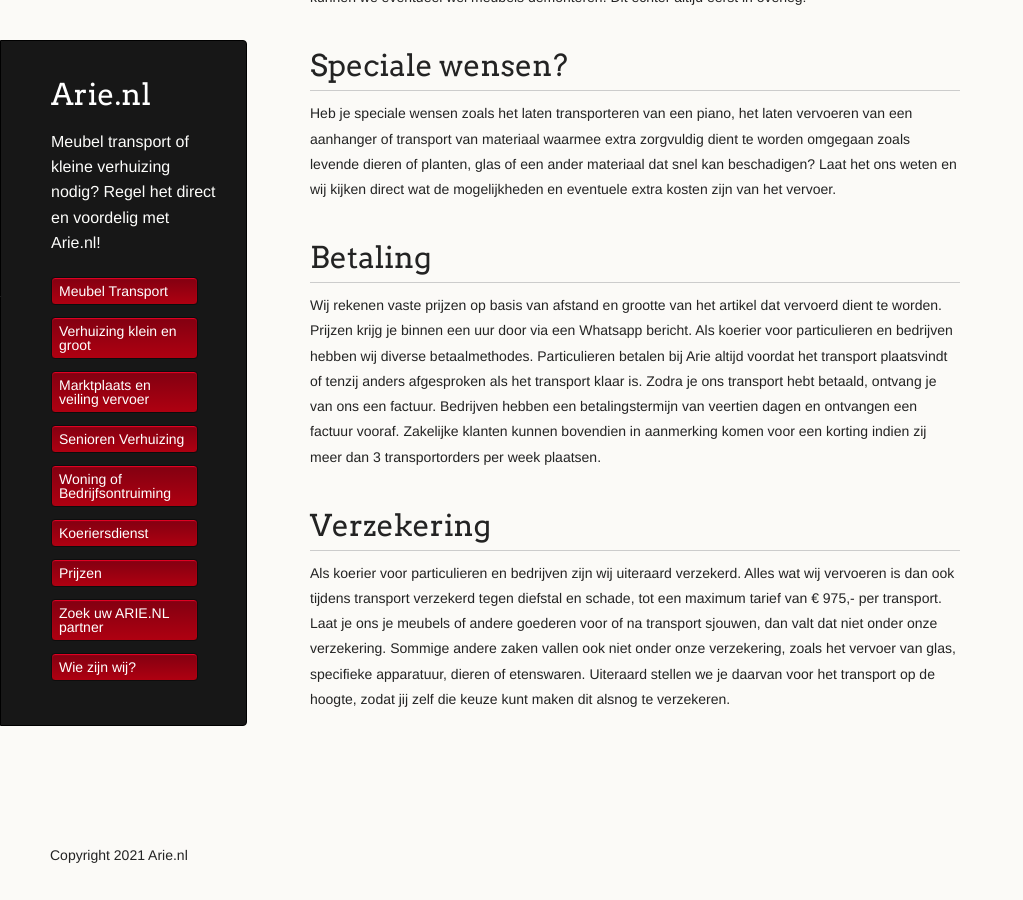
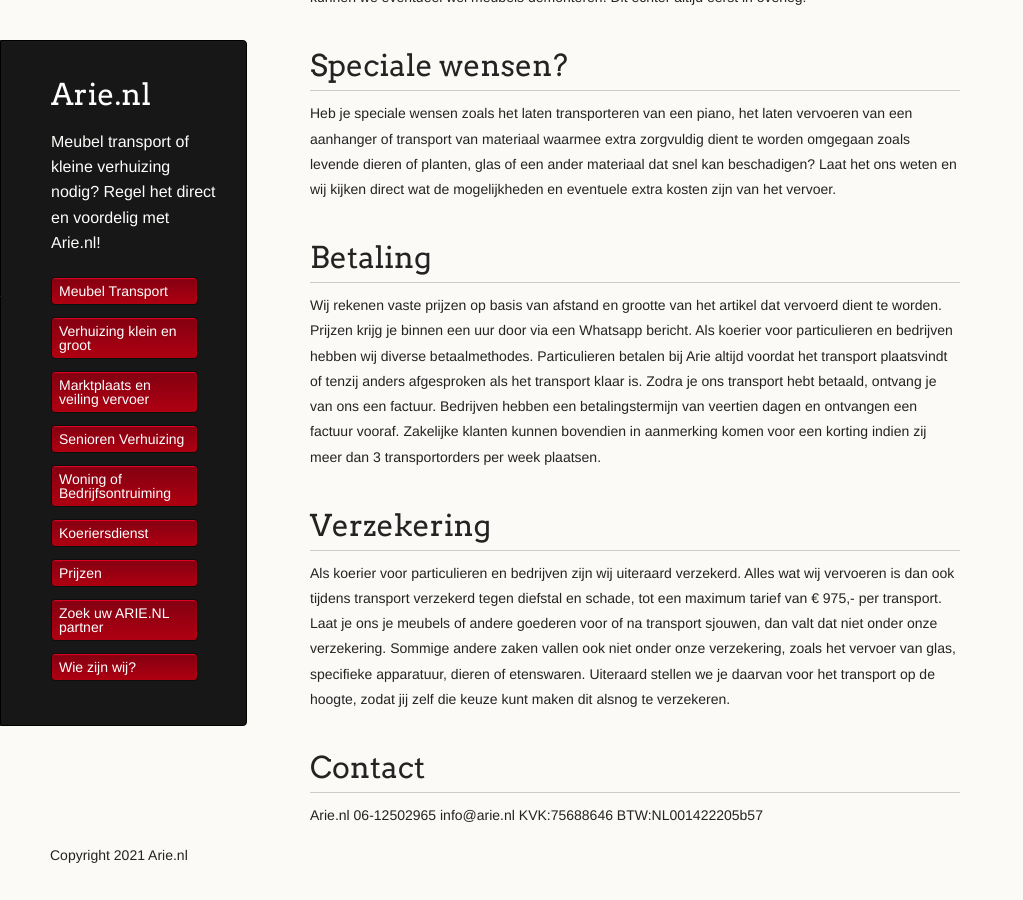
Before and after one commit to amsdfw/arie.nl, a Jekyll site: the page built from wie-zijn-wij.md, in a window 1280 px wide and 900 px high, scrolled down 979 px. Shown: the whole window, without its empty margins (0-1023 px from the left). Built offline with Jekyll 4.4.1, drawn with Linux system fonts in a browser that asks for light colours; our own code applies the rules of GitHub Pages for plain Markdown files.

Commit message:
Update wie-zijn-wij.md

```diff
--- a/wie-zijn-wij.md
+++ b/wie-zijn-wij.md
@@ -67,3 +67,11 @@
 ook niet onder onze verzekering, zoals het vervoer van glas, specifieke apparatuur, dieren of
 etenswaren. Uiteraard stellen we je daarvan voor het transport op de hoogte, zodat jij zelf die
 keuze kunt maken dit alsnog te verzekeren.
+
+# Contact
+
+Arie.nl
+06-12502965
+info@arie.nl
+KVK:75688646
+BTW:NL001422205b57
```
